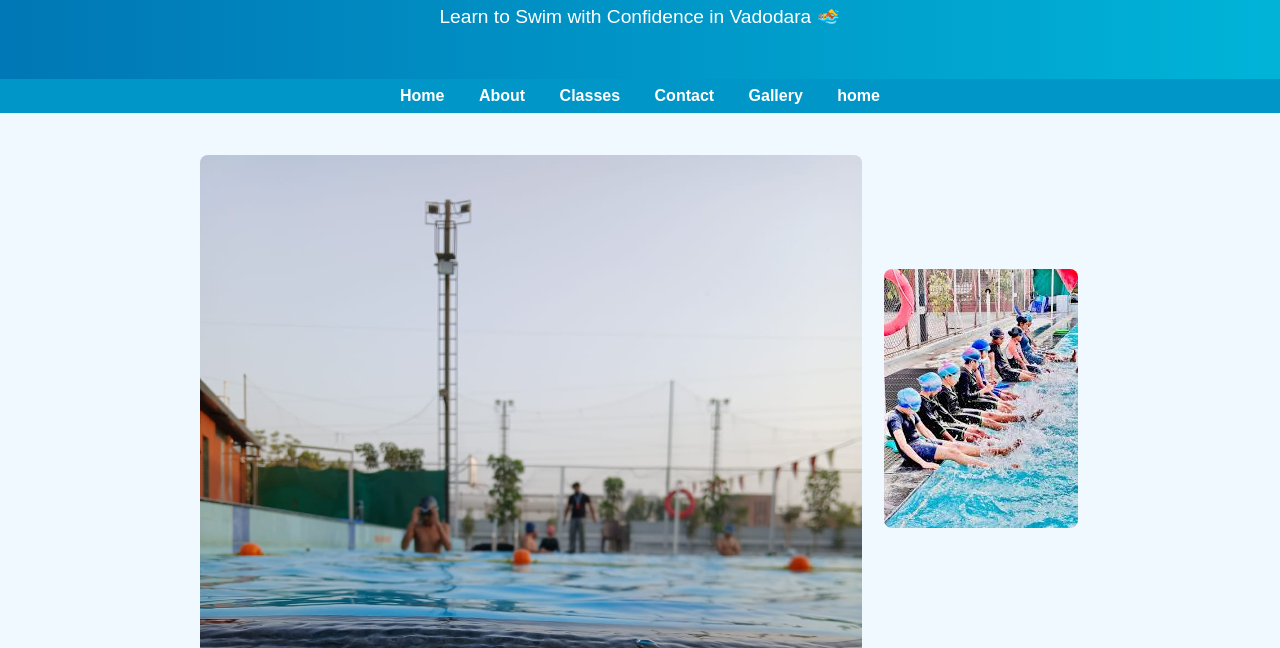
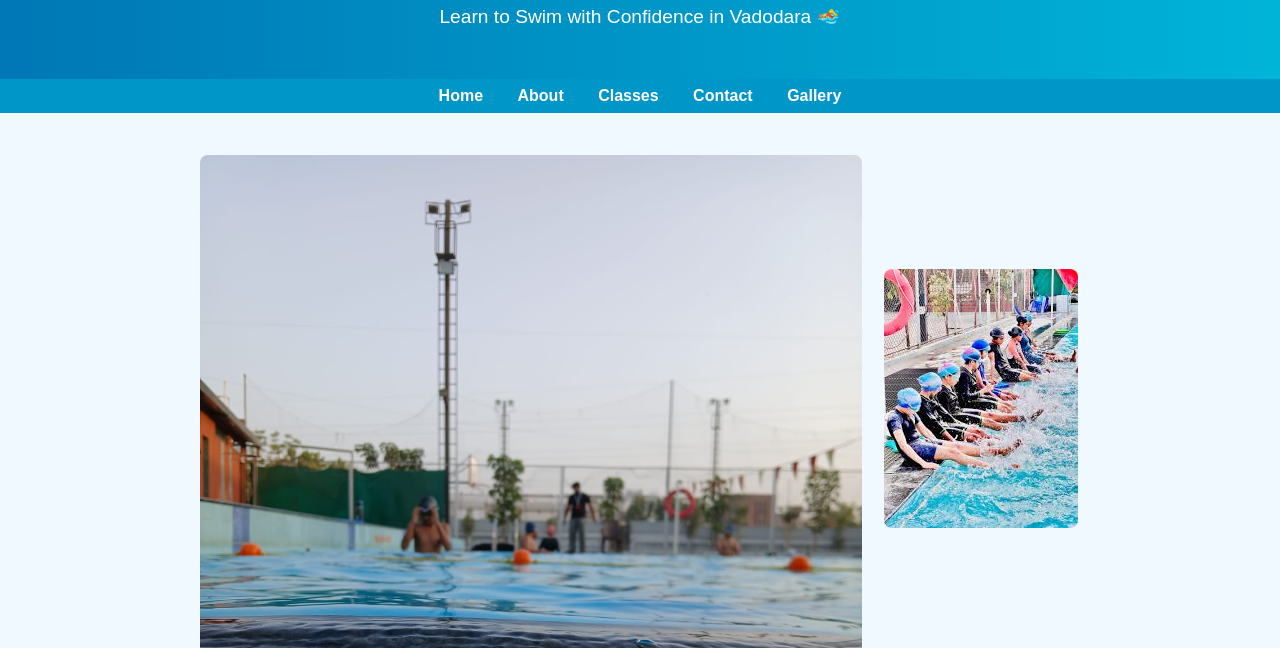
Before and after one commit to krish2147/Baroda-swimming-front, a plain HTML site: page index.html in a window 1280 px wide. Shown: the part 80-728 px from the top of the page. Drawn offline with Linux system fonts and the light colour scheme.

Commit message:
Update index.html

```diff
--- a/index.html
+++ b/index.html
@@ -129,7 +129,6 @@
     <a href="#classes">Classes</a>
     <a href="#contact">Contact</a>
     <a href="gallery.html">Gallery</a>
-    <a href="index.html">home</a>
   </nav>
 
   <section>
```
